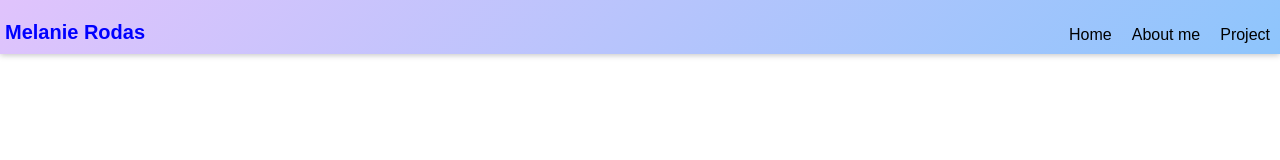
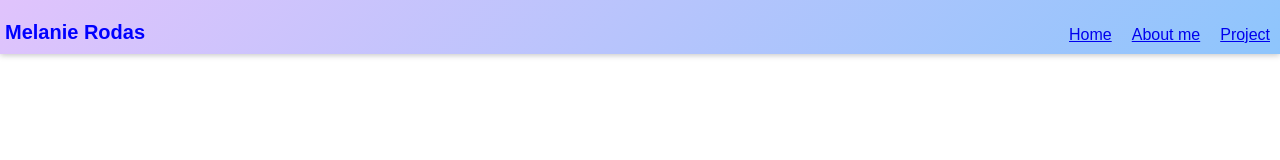
Before and after one commit to melanierolo/Portfolio, a website: page src/index.html in a window 1280 px wide. Drawn offline with Linux system fonts and the light colour scheme.

```diff
--- a/src/style.css
+++ b/src/style.css
@@ -24,8 +24,4 @@
     text-decoration: none;
 }
 
-.navbar__item a {
-    text-decoration: none;
-    color: black;
-}
 /* navbar responsive*/
```
